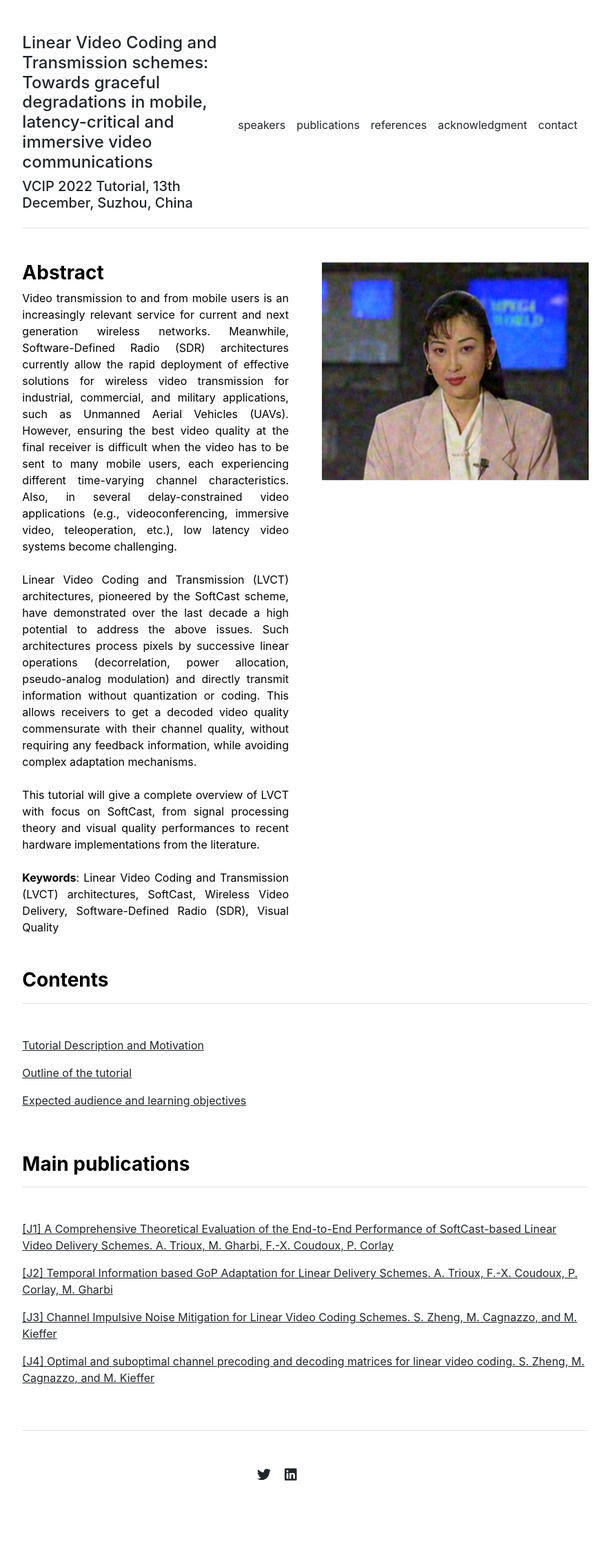
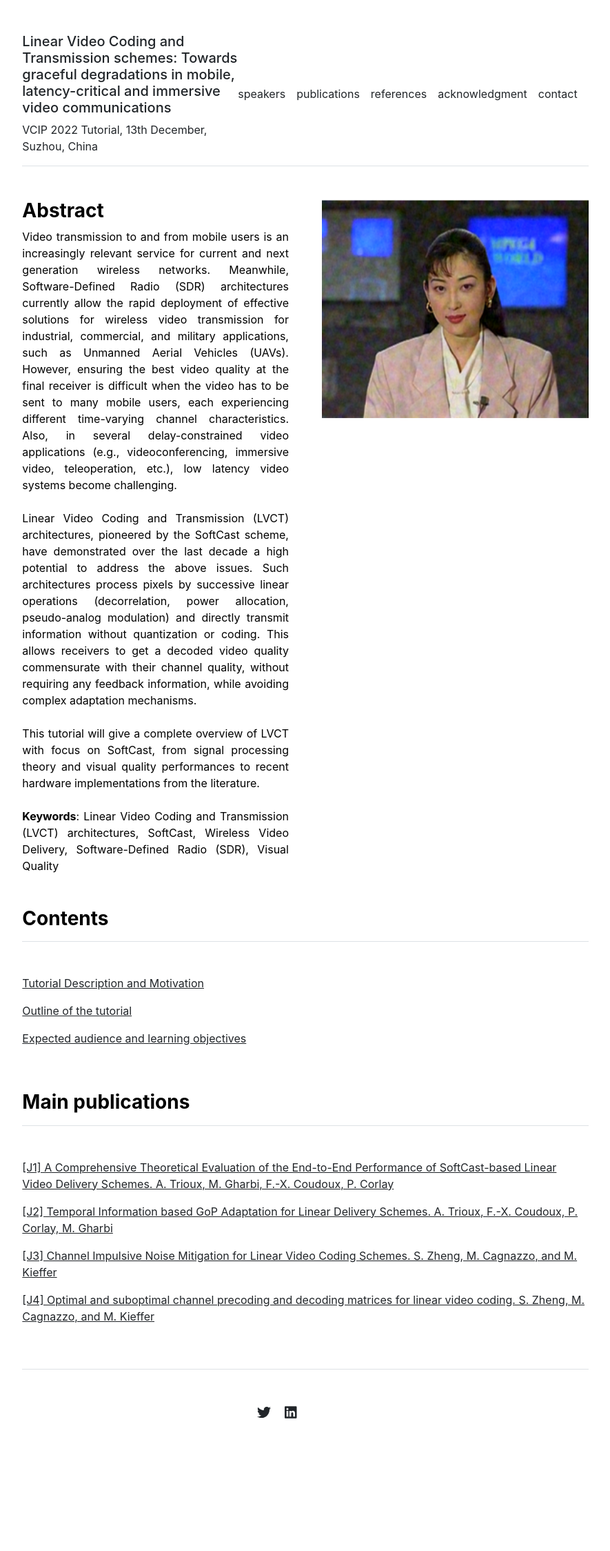
Before and after one commit to XiaYi59/LVCT, a Jekyll site: the page built from index.md, in a window 1280 px wide. Shown: the whole page at 69% size, without its empty margins (197-1082 px from the left). Built offline with Jekyll 4.4.1, drawn with Linux system fonts in a browser that asks for light colours; after the commit the page ends 2159 px from its top, so only the background shows below that.

Commit message:
Update _config.yml

```diff
--- a/_config.yml
+++ b/_config.yml
@@ -1,6 +1,6 @@
 url: "" # the base hostname & protocol for your site, e.g. http://example.com
 baseurl: "" # the subpath of your site, e.g. /blog
-title: "<h4>Linear Video Coding and Transmission schemes: Towards graceful degradations in mobile, latency-critical and immersive video communications</h4>" # the name of your site, e.g. ACME Corp.
-description: "<h5>VCIP 2022 Tutorial, 13th December, Suzhou, China</h5>"
+title: "<h5>Linear Video Coding and Transmission schemes: Towards graceful degradations in mobile, latency-critical and immersive video communications</h5>" # the name of your site, e.g. ACME Corp.
+description: "VCIP 2022 Tutorial, 13th December, Suzhou, China"
 #title: "VCIP 2022 Tutorial, 13th December, Suzhou, China" # the name of your site, e.g. ACME Corp.
 #description: "<strong>Linear Video Coding and Transmission architectures: Towards graceful degradations in mobile, latency-critical and immersive video communications</strong>"
```
